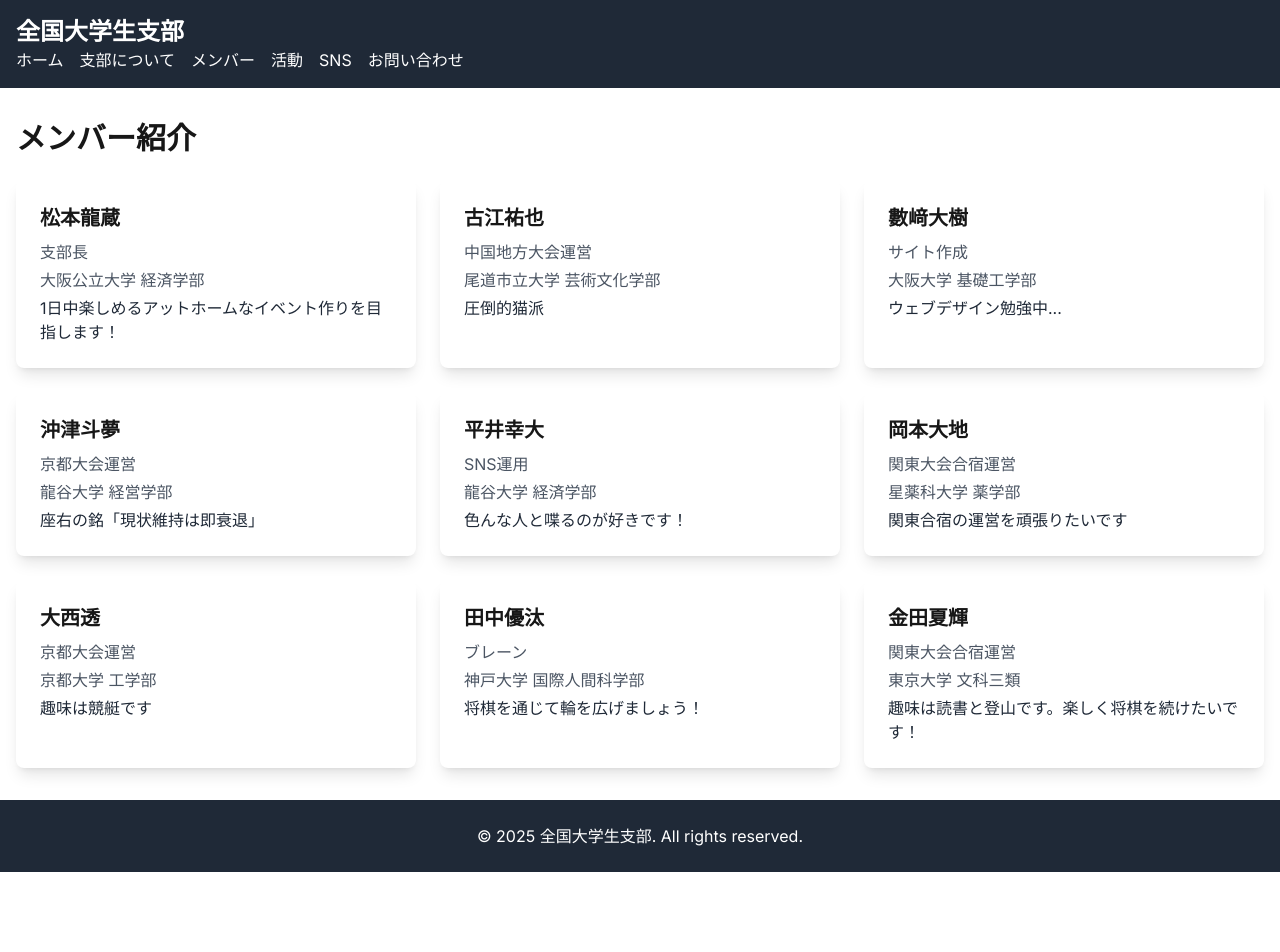
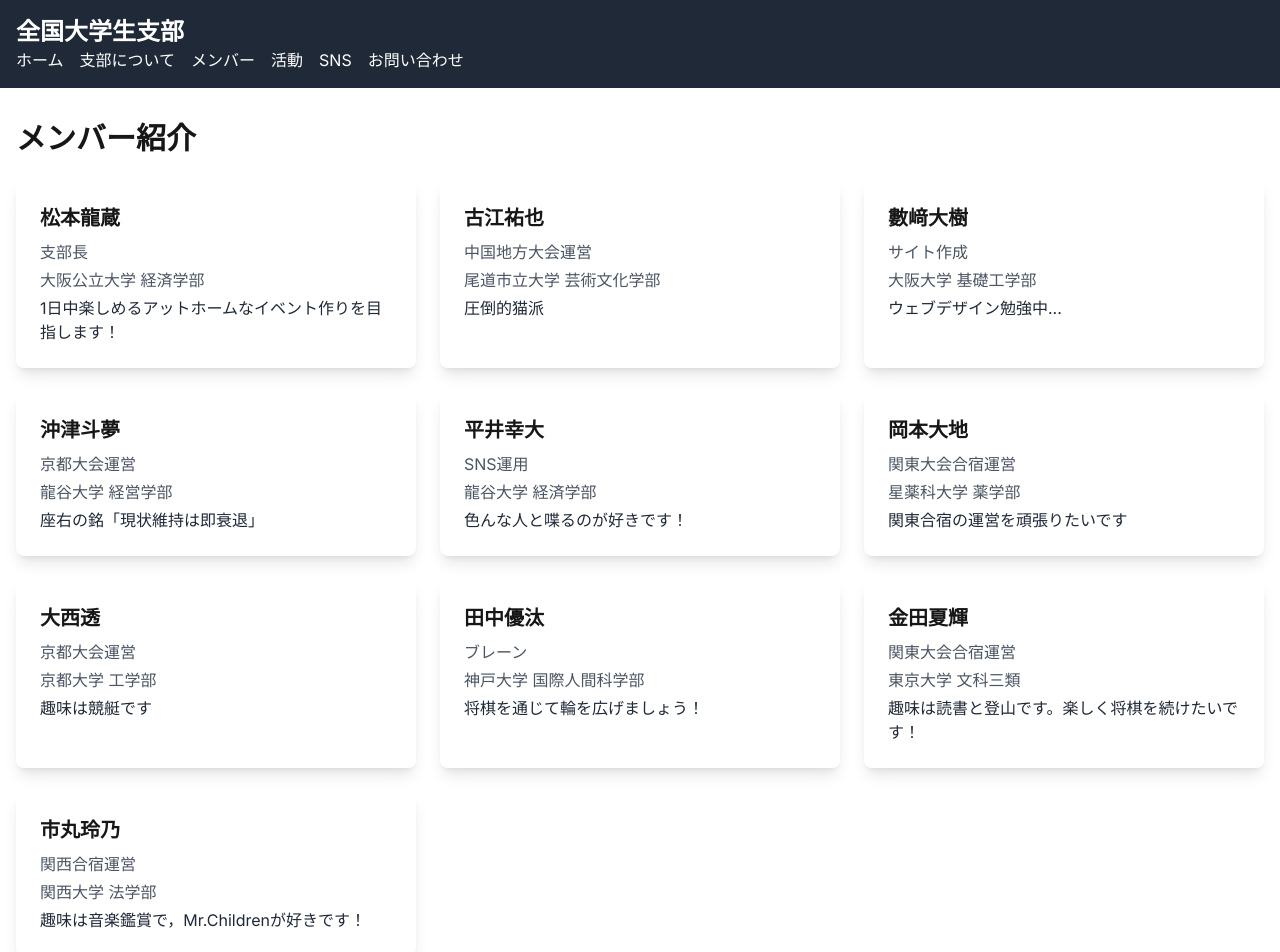
Before and after one commit to DaikiKazusaki/shibu-webpage, a Next.js app: page /members in a window 1280 px wide. Shown: the top 952 px of the page. Before the commit the page ends 872 px from the top, so only its background shows below. Built offline with nearby package versions, Linux system fonts and the light colour scheme.

Commit message:
add member

```diff
--- a/app/members/page.tsx
+++ b/app/members/page.tsx
@@ -75,6 +75,12 @@ export default function Members() {
       role: '関東大会合宿運営',
       university: '東京大学 文科三類',
       introduction: '趣味は読書と登山です。楽しく将棋を続けたいです！'
+    },
+    {
+      name: '市丸玲乃',
+      role: '関西合宿運営',
+      university: '関西大学 法学部',
+      introduction: '趣味は音楽鑑賞で，Mr.Childrenが好きです！'
     }
     // Add more members as needed
   ]
```
